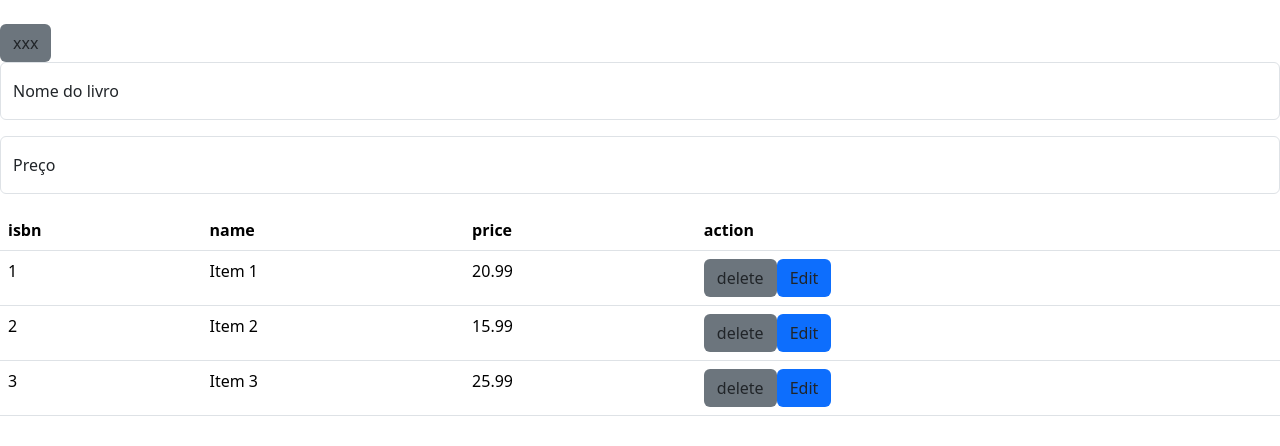
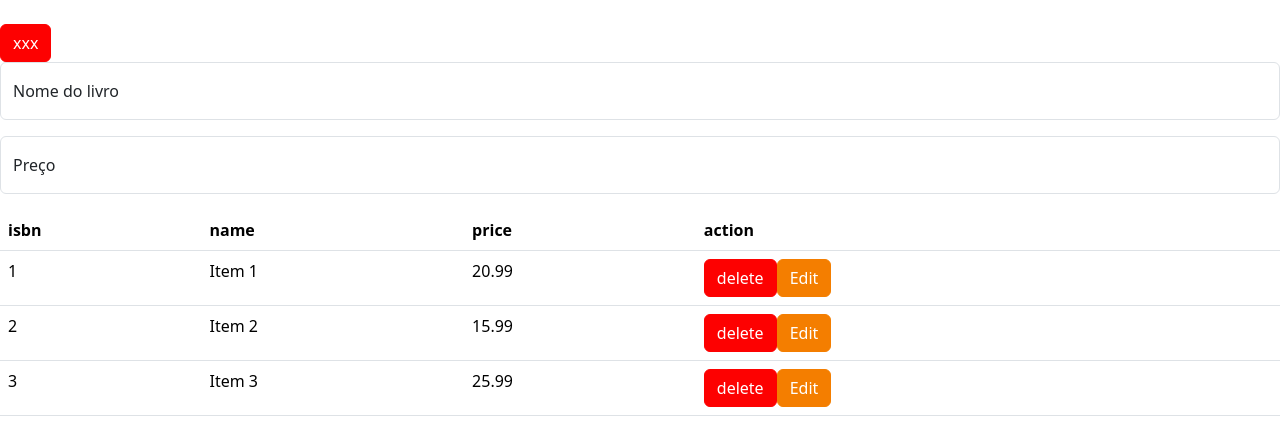
Before and after one commit to carol-kazue/BookSamsys, a React (Create React App) app in the folder frontend/: page / in a window 1280 px wide. Shown: the top 446 px of the page. Built offline with nearby package versions, Linux system fonts and the light colour scheme.

Commit message:
cores dos botões

```diff
--- a/frontend/src/components/Button/Button.tsx
+++ b/frontend/src/components/Button/Button.tsx
@@ -1,6 +1,10 @@
 import { ButtonProps } from "./Button.types";
 
 export const Button = ({color,onClick,text, type}: ButtonProps): JSX.Element => {
-    const bgColor = color==="primary"?"bg-primary":"bg-secondary"
-    return <button onClick={onClick} className={`btn ${bgColor}`} type={type} >{text}</button>
+    const btnCustomStyle = {
+        color: "#fff",
+        backgroundColor: color === "submit" ? "#FDB901" : "#FD0101",
+        borderColor: color === "submit" ? "#FDB901" : "#FD0101",
+    };
+    return <button onClick={onClick} className={`btn btn-custom`} style={btnCustomStyle} type={type} >{text}</button>
 }
--- a/frontend/src/components/Button/Button.types.ts
+++ b/frontend/src/components/Button/Button.types.ts
@@ -3,6 +3,6 @@ import {MouseEventHandler} from "react"
 export type ButtonProps = {
     onClick: MouseEventHandler;
     text: string;
-    color: "primary" | "secondary";
+    color: "submit" | "reset";
     type: "button" | "submit" | "reset" | undefined
 }
--- a/frontend/src/components/Link/Link.tsx
+++ b/frontend/src/components/Link/Link.tsx
@@ -2,6 +2,10 @@ import { LinkProps } from "./Link.types"
 import {Link as LinkRoute} from "react-router-dom"
 
 export const Link = ({color,href,text}: LinkProps): JSX.Element => {
-    const bgColor = color==="primary"?"bg-primary":"bg-secondary"
-    return <LinkRoute to={href} className={`btn ${bgColor}`} >{text}</LinkRoute>
+    const btnCustomStyle = {
+        color: "#fff",
+        backgroundColor: color === "primary" ? "#FDB901" : "#F47E00",
+        borderColor: color === "primary" ? "#FDB901" : "#F47E00",
+    };
+    return <LinkRoute to={href} className={`btn btn-custom}`} style={btnCustomStyle}>{text}</LinkRoute>
 }
--- a/frontend/src/pages/Books/Books.tsx
+++ b/frontend/src/pages/Books/Books.tsx
@@ -18,9 +18,9 @@ const ActionCell =({book}: {book: BookType}) =>(
       onClick={()=>(console.log(book.name, "deletar"))}
       text="delete"
       type="button"
-      color="secondary"
+      color="reset"
     />
-    <Link href="#" text="Edit" color="primary"/>
+    <Link href="#" text="Edit" color="secondary"/>
   </div>
 )
 
@@ -32,7 +32,7 @@ function Books() {
     return (
       <div className="Books">
         <br />
-        <Button text='xxx' type="submit" onClick={()=>{}} color='secondary'></Button>
+        <Button text='xxx' type="submit" onClick={()=>{}} color='reset'></Button>
         <Input type='livro' id='floatingInput' label="Nome do livro" placeholder='Nome do livro'></Input>
         <Input type='livro' id='floatingInput' label="Preço" placeholder='Preço'></Input>
         <Table data={booksTransformer(books)} columns={columns}   />
```
